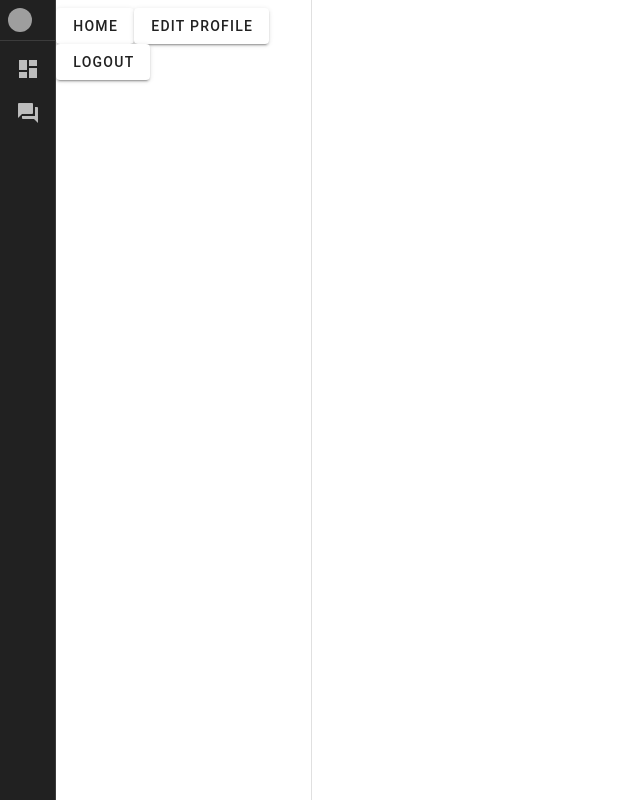
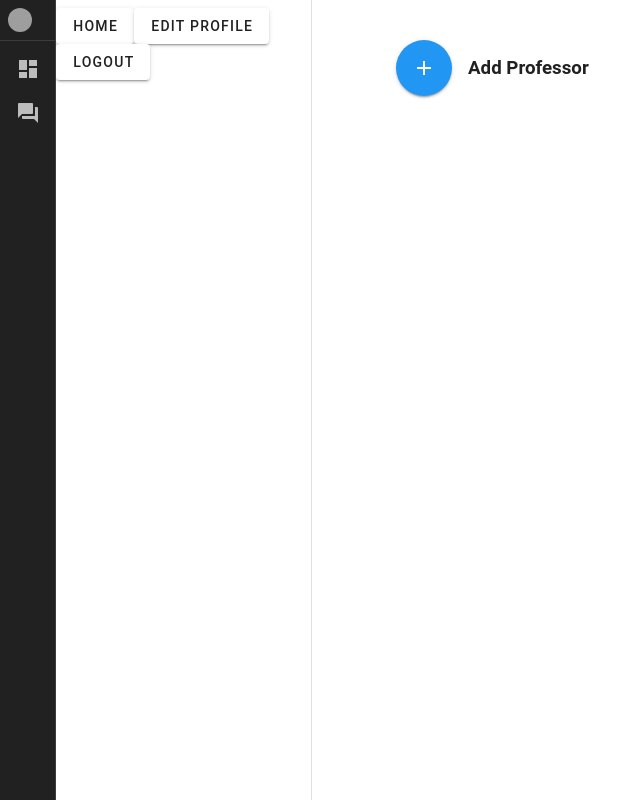
Before and after one commit to joaovitor2614/Logly, a Vue app in the folder web/: page / in a window 1280 px wide. Shown: the whole page, without its empty margins (0-644 px from the left). Built offline with nearby package versions, Linux system fonts and the light colour scheme; no server answers; sample sign-in values are in the browser's storage; grey boxes are pictures that could not be loaded.

Commit message:
feat: add button to add professors

```diff
--- a/web/src/Dashboard.vue
+++ b/web/src/Dashboard.vue
@@ -1,6 +1,7 @@
 <script setup lang="ts">
 import ProfessorGalery from './components/main/ProfessorGalery.vue'
 import NavigationDrawer from './components/layout/NavigationDrawer.vue'
+import ProfessorActions from './components/main/ProfessorActions.vue'
 defineOptions({
     name: 'Dashboard'
 })
@@ -10,7 +11,7 @@ console.log('hashihsaas')
 
 <template>
     <NavigationDrawer />
-
+    <ProfessorActions />
     <ProfessorGalery />
  </template>
 
--- /dev/null
+++ b/web/src/components/main/ProfessorActions.vue
@@ -0,0 +1,29 @@
+<script setup>
+
+
+</script>
+
+<template>
+    <v-container class="mt-9">
+            <v-row align="center" justify="center" >
+                <v-col cols="4" sm="10">
+                    <v-row align="center" justify="start">
+                    <v-btn
+                        class="mr-4"
+                        color="blue"
+                        icon="mdi-plus"
+                        size="large"
+                    >
+
+                    </v-btn>
+                    <h3>Add Professor</h3>
+                    </v-row>
+
+                </v-col>
+            </v-row>
+</v-container>
+</template>
+
+<style lang="scss" scoped>
+
+</style>
```
